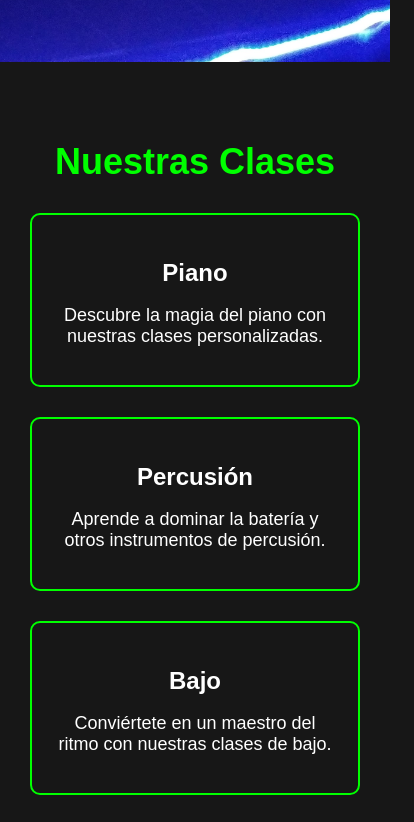
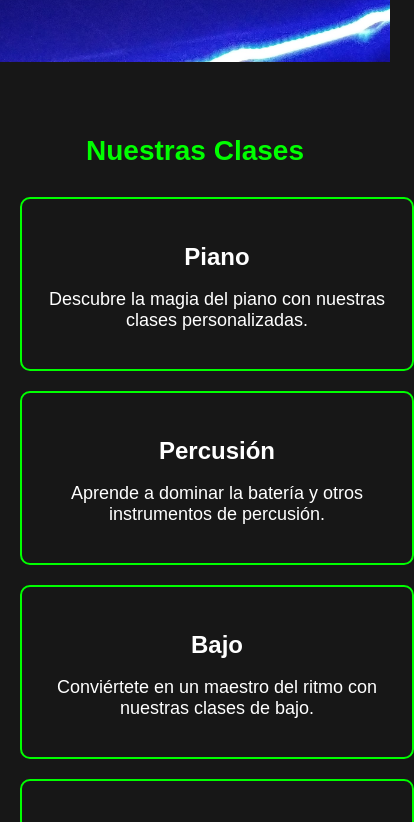
Before and after one commit to Laura14oc/SALEM-MUSIC, a plain HTML site: page index.html in a window 390 px wide. Shown: the part 1172-1994 px from the top of the page, 414 px wide, since content can reach past the window. Drawn offline with Linux system fonts and the light colour scheme.

Commit message:
Update style.css

```diff
--- a/style.css
+++ b/style.css
@@ -196,6 +196,8 @@ body {
     .nav-links a {
         padding: 10px 20px;
         text-align: left;
+        font-size: 16px;
+        width: 100%;
     }
 
     .inicio h1 {
@@ -212,13 +214,12 @@ body {
     }
 
     .box-container {
-        display: grid;
-        grid-template-columns: repeat(2, 1fr);
-        gap: 10px;
+        flex-direction: column;
+        align-items: center;
     }
 
     .box {
-        width: auto;
+        width: 90%;
     }
 }
 
@@ -236,7 +237,20 @@ body {
         padding: 6px 12px;
     }
 
+    .clases h2, .horarios h2, .contacto h2 {
+        font-size: 28px;
+    }
+
+    .clases p, .horarios p, .contacto p {
+        font-size: 18px;
+    }
+
     .box-container {
-        grid-template-columns: 1fr;
+        flex-direction: column;
+    }
+
+    .box {
+        width: 100%;
+        margin: 10px 0;
     }
 }
```
